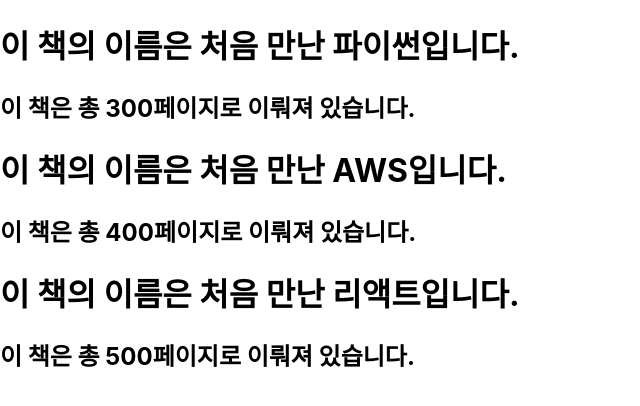
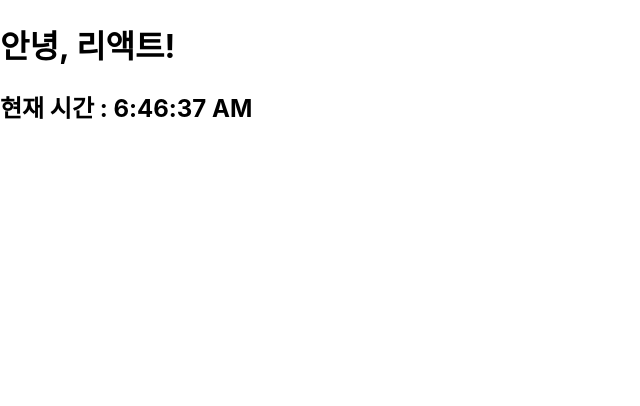
Before and after one commit to dreamchach/REACT-react-basic, a React (Create React App) app in the folder kim-dream/: page / in a window 1280 px wide. Shown: the top 406 px of the page, without its empty margins (0-640 px from the left). Built offline with nearby package versions, Linux system fonts and the light colour scheme.

Commit message:
title : make clock, to use react Library

```diff
--- /dev/null
+++ b/kim-dream/src/chapter_04/Clock.jsx
@@ -0,0 +1,12 @@
+import React from "react"
+
+function Clock(props){
+    return (
+        <div>
+            <h1>안녕, 리액트!</h1>
+            <h2>현재 시간 : {new Date().toLocaleTimeString()}</h2>
+        </div>
+    )
+}
+
+export default Clock
--- a/kim-dream/src/index.js
+++ b/kim-dream/src/index.js
@@ -6,15 +6,18 @@
 
 // 작성
 import Library from './chapter_03/Library';
+import Clock from './chapter_04/Clock'
 
 // const root = ReactDOM.createRoot(document.getElementById('root'));
 // root.render(
-ReactDOM.render(
-  <React.StrictMode>
-    <Library />
-  </React.StrictMode>,
-  document.getElementById('root')
-);
+  setInterval(()=>{
+    ReactDOM.render(
+      <React.StrictMode>
+        <Clock />
+      </React.StrictMode>,
+      document.getElementById('root')
+    );
+    }, 1000)
 
 // If you want to start measuring performance in your app, pass a function
 // to log results (for example: reportWebVitals(console.log))
```
